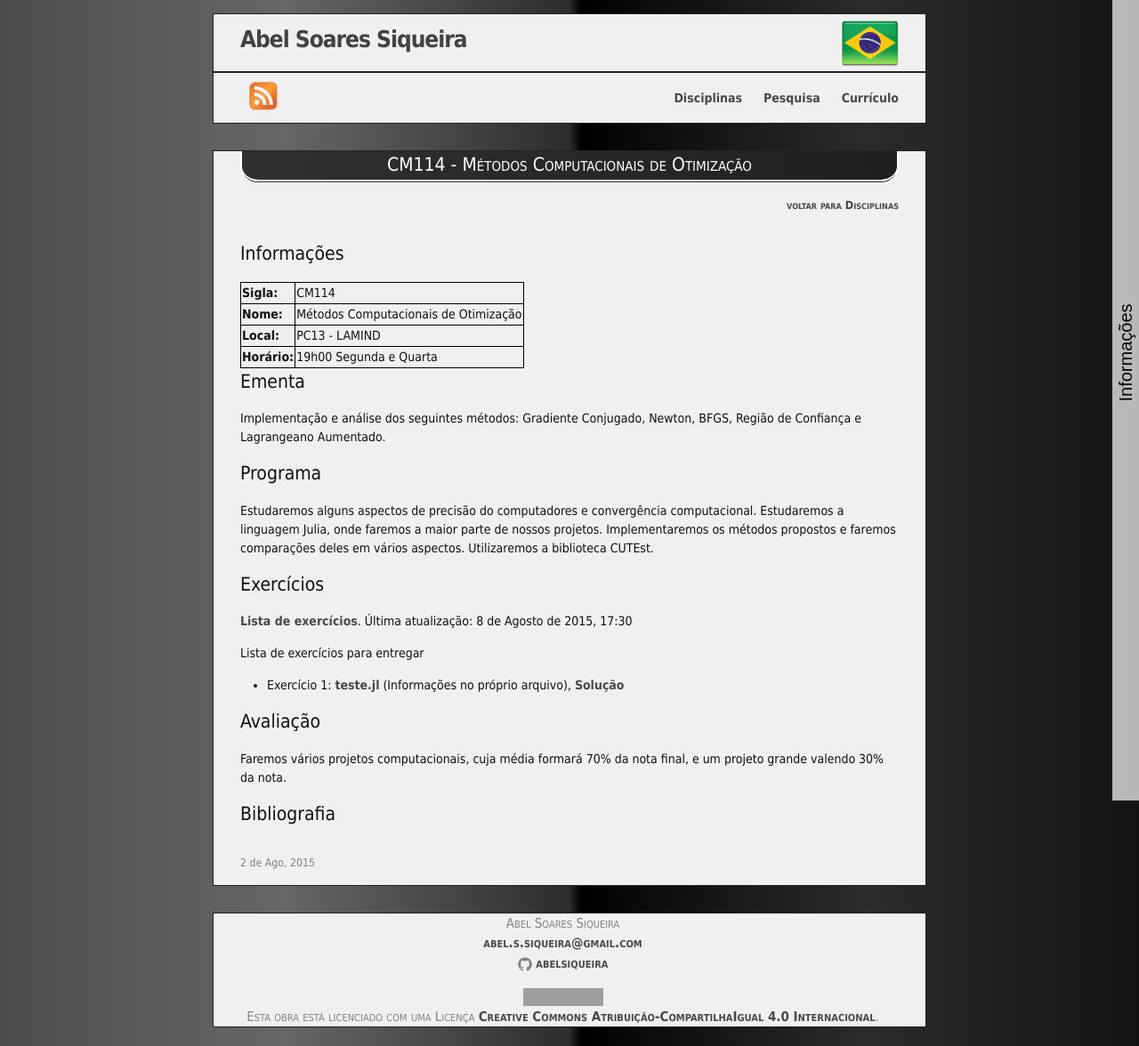
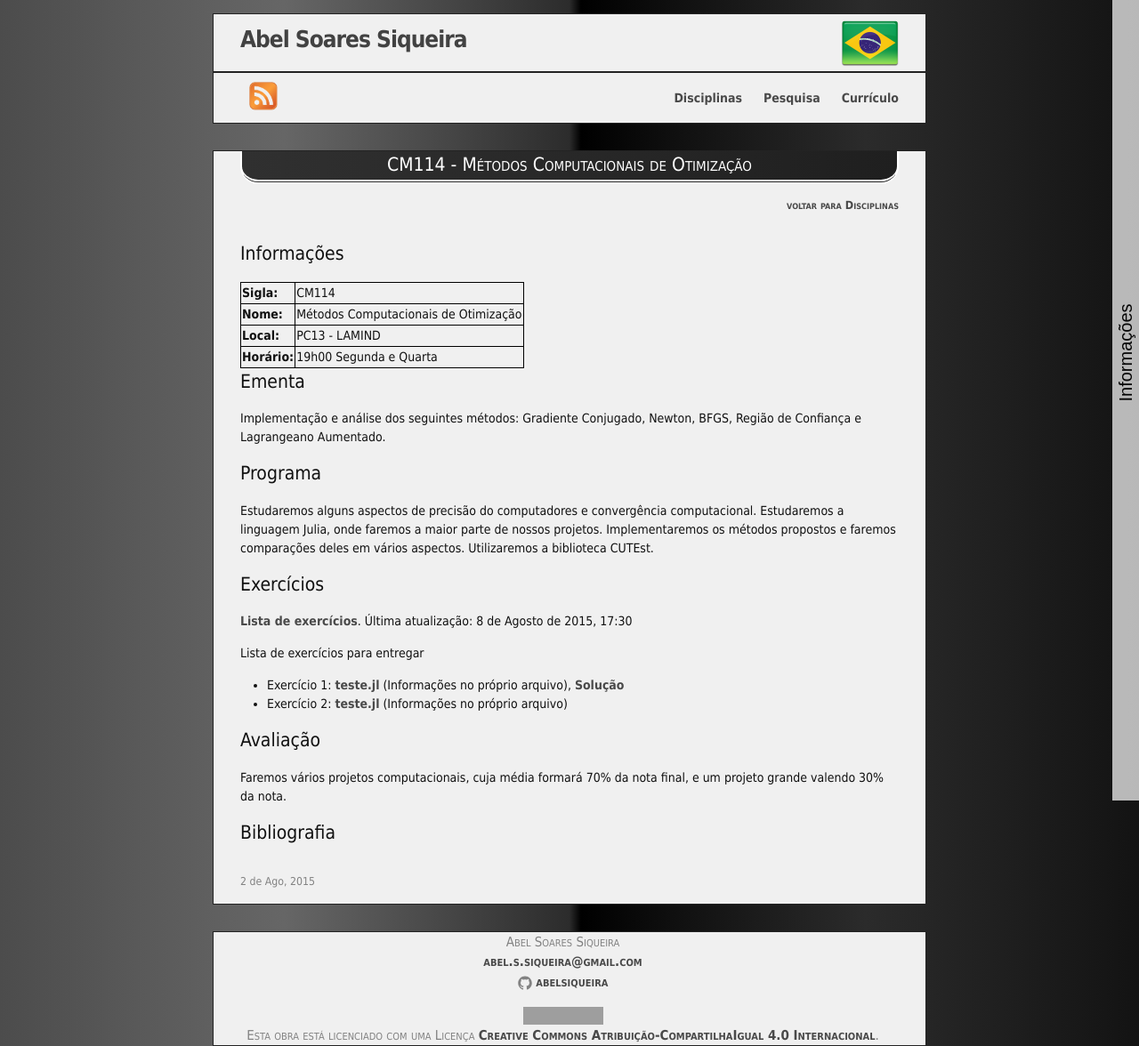
Before and after one commit to abelsiqueira/abelsiqueira.github.io-old, a Jekyll site: the page built from _posts/br/2015-08-02-cm114-2015s2.markdown, in a window 1280 px wide. Shown: the whole page at 89% size. Built offline with Jekyll 4.4.1, drawn with Linux system fonts in a browser that asks for light colours; nearby versions of some CDN libraries; grey boxes are pictures that could not be loaded.

Commit message:
Adiciona exercício 2 de cm114

```diff
--- a/_posts/br/2015-08-02-cm114-2015s2.markdown
+++ b/_posts/br/2015-08-02-cm114-2015s2.markdown
@@ -39,6 +39,8 @@ Lista de exercícios para entregar
   - Exercício 1: [teste.jl]({{ site.baseurl }}/disciplinas/2015s2-cm114/ex1/teste.jl)
     (Informações no próprio arquivo),
     [Solução]({{ site.baseurl }}/disciplinas/2015s2-cm114/ex1/exponencial.jl)
+  - Exercício 2: [teste.jl]({{ site.baseurl }}/disciplinas/2015s2-cm114/ex2/teste.jl)
+    (Informações no próprio arquivo)
 
 # Avaliação
 
```
Also changed, not shown: 1 other file.
